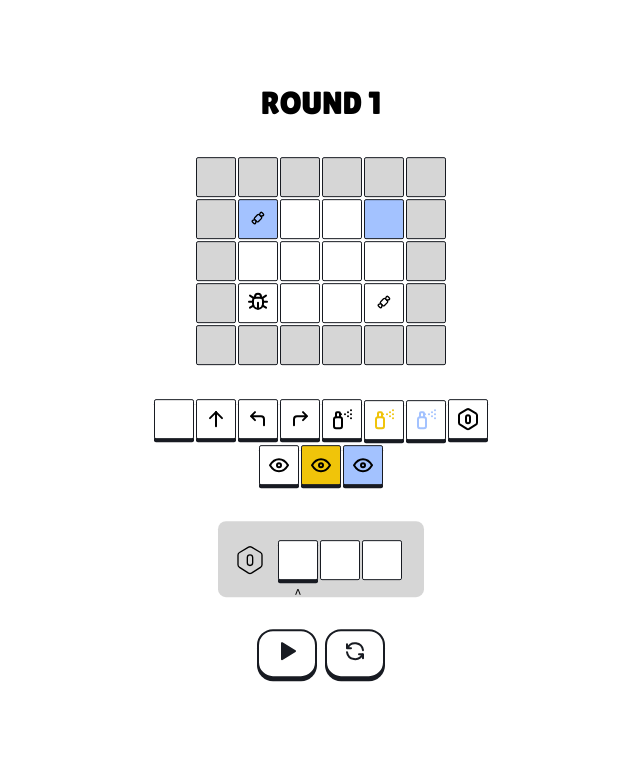
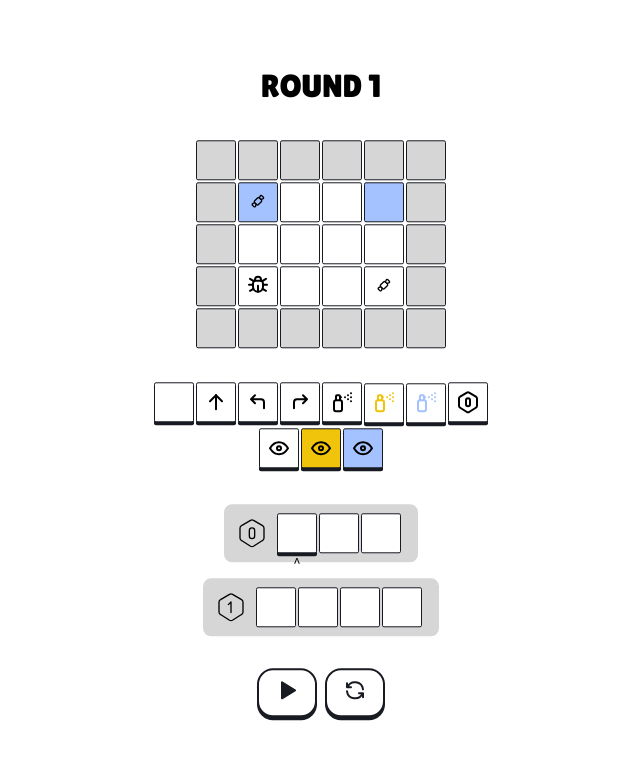
Before and after one commit to kyechan99/the-bug, a React (Create React App) app: page /game in a window 1280 px wide. Shown: the top 760 px of the page, without its empty margins (319-959 px from the left). Built offline with nearby package versions, Linux system fonts and the light colour scheme.

Commit message:
feat: Multiple function

```diff
--- a/src/components/Game/GameCompiler.tsx
+++ b/src/components/Game/GameCompiler.tsx
@@ -1,29 +1,76 @@
-import { useRecoilState } from "recoil";
 import styled from "styled-components";
+import { useRecoilState, useRecoilValue } from "recoil";
 import { commandState, curCommandState } from "@recoil/game/atom";
 
 import Command from "@common/Button/Command";
-import { IconHexagonNumber0 } from "@tabler/icons-react";
+import {
+  IconHexagonNumber0,
+  IconHexagonNumber1,
+  IconHexagonNumber2,
+  IconHexagonNumber3,
+  IconHexagonNumber4,
+  IconHexagonNumber5,
+  IconHexagonNumber6,
+  IconHexagonNumber7,
+  IconHexagonNumber8,
+  IconHexagonNumber9,
+  IconHexagonOff,
+} from "@tabler/icons-react";
+
+const icons = [
+  IconHexagonNumber0,
+  IconHexagonNumber1,
+  IconHexagonNumber2,
+  IconHexagonNumber3,
+  IconHexagonNumber4,
+  IconHexagonNumber5,
+  IconHexagonNumber6,
+  IconHexagonNumber7,
+  IconHexagonNumber8,
+  IconHexagonNumber9,
+];
 
 const GameCompiler = () => {
   const [curCommand, setCurCommand] = useRecoilState(curCommandState);
-  const [command, setCommand] = useRecoilState(commandState);
+  const command = useRecoilValue(commandState);
+
+  const FunctionIcon = (idx: number) => {
+    const iconProps = {
+      strokeWidth: 1,
+      width: 32,
+      height: 32,
+    };
+
+    if (idx >= icons.length) return <IconHexagonOff {...iconProps} />;
+
+    const IconComponent = icons[idx];
+    return <IconComponent {...iconProps} />;
+  };
 
   return (
     <CompilerStyled>
-      <Function>
-        <IconHexagonNumber0 strokeWidth={1} width={32} height={32} />
-      </Function>
-      {command.map((c, idx) => {
+      {command.map((f, fIdx) => {
         return (
-          <Command
-            key={`cmd-${idx}`}
-            variant={c}
-            select={idx === curCommand}
-            onClick={() => {
-              setCurCommand(idx);
-            }}
-          />
+          <Function key={`fc-${fIdx}`}>
+            <FunctionTitle>{FunctionIcon(fIdx)}</FunctionTitle>
+            {f.map((c, cIdx) => {
+              return (
+                <Command
+                  key={`cmd-${cIdx}`}
+                  variant={c}
+                  select={
+                    cIdx === curCommand.idx && fIdx === curCommand.function
+                  }
+                  onClick={() => {
+                    setCurCommand({
+                      function: fIdx,
+                      idx: cIdx,
+                    });
+                  }}
+                />
+              );
+            })}
+          </Function>
         );
       })}
     </CompilerStyled>
@@ -34,12 +81,20 @@ export default GameCompiler;
 
 const CompilerStyled = styled.div`
   display: flex;
+  flex-direction: column;
+  align-items: center;
+  gap: 1rem;
+`;
+
+const Function = styled.div`
+  display: flex;
   background: ${({ theme }) => theme.colors.grey};
-  padding: 0.675rem 1.5rem 1rem 0.5rem;
+  padding: 0.5rem 1rem 0.5rem 0.25rem;
   border-radius: 0.5rem;
   align-items: center;
 `;
 
-const Function = styled.div`
-  margin: 0.75rem 0.5rem 0rem 0.5rem;
+const FunctionTitle = styled.div`
+  display: inline-flex;
+  padding: 0rem 0.5rem;
 `;
--- a/src/components/Game/GameFeature.tsx
+++ b/src/components/Game/GameFeature.tsx
@@ -1,7 +1,13 @@
 import { useRecoilState, useRecoilValue } from "recoil";
 import { commandState, curCommandState, gameState } from "@recoil/game/atom";
 import { IconEye } from "@tabler/icons-react";
-import { conditionType, conditionList, actType, actList, GameMode } from "@type/game";
+import {
+  conditionType,
+  conditionList,
+  actType,
+  actList,
+  GameMode,
+} from "@type/game";
 import { ActIcon } from "@common/Icon";
 import { ActButton, ConditionButton } from "@common/Button/Feature";
 
@@ -11,9 +17,9 @@ const GameFeature = () => {
   const curCommand = useRecoilValue(curCommandState);
 
   const actHandler = (code: actType) => {
-    const newStateArray = [...command];
-    newStateArray[curCommand] = {
-      ...newStateArray[curCommand],
+    const newStateArray = [...command].map((row) => [...row]);
+    newStateArray[curCommand.function][curCommand.idx] = {
+      ...newStateArray[curCommand.function][curCommand.idx],
       act: code,
     };
 
@@ -21,9 +27,9 @@ const GameFeature = () => {
   };
 
   const conditionHandler = (condition: conditionType) => {
-    const newStateArray = [...command];
-    newStateArray[curCommand] = {
-      ...newStateArray[curCommand],
+    const newStateArray = [...command].map((row) => [...row]);
+    newStateArray[curCommand.function][curCommand.idx] = {
+      ...newStateArray[curCommand.function][curCommand.idx],
       condition: condition,
     };
 
--- a/src/components/common/Button/Command.tsx
+++ b/src/components/common/Button/Command.tsx
@@ -54,14 +54,14 @@ const CommandStyled = styled.button<CommandProps>`
   }}
 
   box-shadow: none;
-  transform: translate(3px, 3px);
+  transform: translate(0px, 0px);
 
   &.select {
     box-shadow: 0px 3px 0 0 ${({ theme }) => theme.colors.black};
     &:after {
       content: "^";
       position: absolute;
-      bottom: -1.5rem;
+      bottom: -1.25rem;
     }
   }
 `;
--- a/src/components/common/Button/Feature.tsx
+++ b/src/components/common/Button/Feature.tsx
@@ -23,7 +23,7 @@ export const FeatureButton = styled.button`
 
   &:disabled {
     background-color: ${({ theme }) => theme.colors.grey};
-    cursor: not-allowed; // disabled 상태일 때는 커서가 not-allowed로 변경됨
+    cursor: not-allowed;
   }
 `;
 export const ActButton = styled(FeatureButton)``;
--- a/src/data/level_0/data_0.json
+++ b/src/data/level_0/data_0.json
@@ -31,6 +31,9 @@
   "function": [
     {
       "limit": 3
+    },
+    {
+      "limit": 4
     }
   ]
 }
--- a/src/page/Game.tsx
+++ b/src/page/Game.tsx
@@ -1,6 +1,11 @@
 import React from "react";
 import styled from "styled-components";
-import { useRecoilState, useRecoilValue, useSetRecoilState } from "recoil";
+import {
+  useRecoilState,
+  useRecoilValue,
+  useResetRecoilState,
+  useSetRecoilState,
+} from "recoil";
 import {
   commandState,
   curCommandState,
@@ -29,6 +34,7 @@ const Game = () => {
   const [player, setPlayer] = useRecoilState(playerState);
   const [food, setFood] = useRecoilState(foodState);
   const [curCommand, setCurCommand] = useRecoilState(curCommandState);
+  const resetCurCommand = useResetRecoilState(curCommandState);
 
   React.useEffect(() => {
     if (map.length > 0) {
@@ -62,7 +68,7 @@ const Game = () => {
   React.useEffect(() => {
     if (gameMode === GameMode.PLAYING) {
       refreshGame();
-      setCurCommand(0);
+      resetCurCommand();
     } else if (gameMode === GameMode.REFRESH) {
       refreshGame();
       setGameMode(GameMode.READY);
@@ -79,8 +85,8 @@ const Game = () => {
         return;
       }
 
-      if (curCommand >= command.length) {
-        setCurCommand(0);
+      if (curCommand.idx >= command[curCommand.function].length) {
+        resetCurCommand();
         setGameMode((prev) => {
           if (prev === GameMode.FAIL || prev === GameMode.SUCCESS) return prev;
           return GameMode.FAIL;
@@ -91,24 +97,34 @@ const Game = () => {
       if (
         isRoadCondition(
           roadDecryption(map[player.y][player.x]),
-          command[curCommand].condition
+          command[curCommand.function][curCommand.idx].condition
         )
       ) {
-        switch (command[curCommand].act) {
+        switch (command[curCommand.function][curCommand.idx].act) {
           case "MOVE":
             move();
             break;
           case "TURN_LEFT":
           case "TURN_RIGHT":
-            rotate(command[curCommand].act);
+            rotate(command[curCommand.function][curCommand.idx].act);
             break;
           case "F0":
-            setCurCommand(0);
+            setCurCommand((prev) => {
+              return {
+                ...prev,
+                idx: 0,
+              };
+            });
             return;
         }
       }
 
-      setCurCommand(curCommand + 1);
+      setCurCommand((prev) => {
+        return {
+          ...prev,
+          idx: prev.idx + 1,
+        };
+      });
     },
     gameMode === GameMode.PLAYING ? 1000 : null
   );
@@ -173,7 +189,14 @@ const Game = () => {
       y: data.start_position.y,
     });
 
-    setCommand(Array(data.function[0].limit).fill(initCommandData));
+    const arrays = [];
+    for (let i = 0; i < data.function.length; i++) {
+      arrays[i] = Array(data.function[i].limit).fill(initCommandData);
+    }
+
+    // 빈 배열로 초기화된 2차원 배열 생성
+    console.log(arrays);
+    setCommand(arrays);
     setGameMode(GameMode.READY);
   };
 
--- a/src/recoil/game/atom.ts
+++ b/src/recoil/game/atom.ts
@@ -36,15 +36,17 @@ export const playerState = atom<PlayerData>({
  *      Command
  *
  ********************************************/
-export const commandState = atom<CommandType[]>({
+export const commandState = atom<CommandType[][]>({
   key: "commandState",
   default: [],
 });
-export const curCommandState = atom<number>({
+export const curCommandState = atom<{ function: number; idx: number }>({
   key: "curCommandState",
-  default: 0,
+  default: {
+    function: 0,
+    idx: 0,
+  },
 });
-
 
 /********************************************
  *
```
